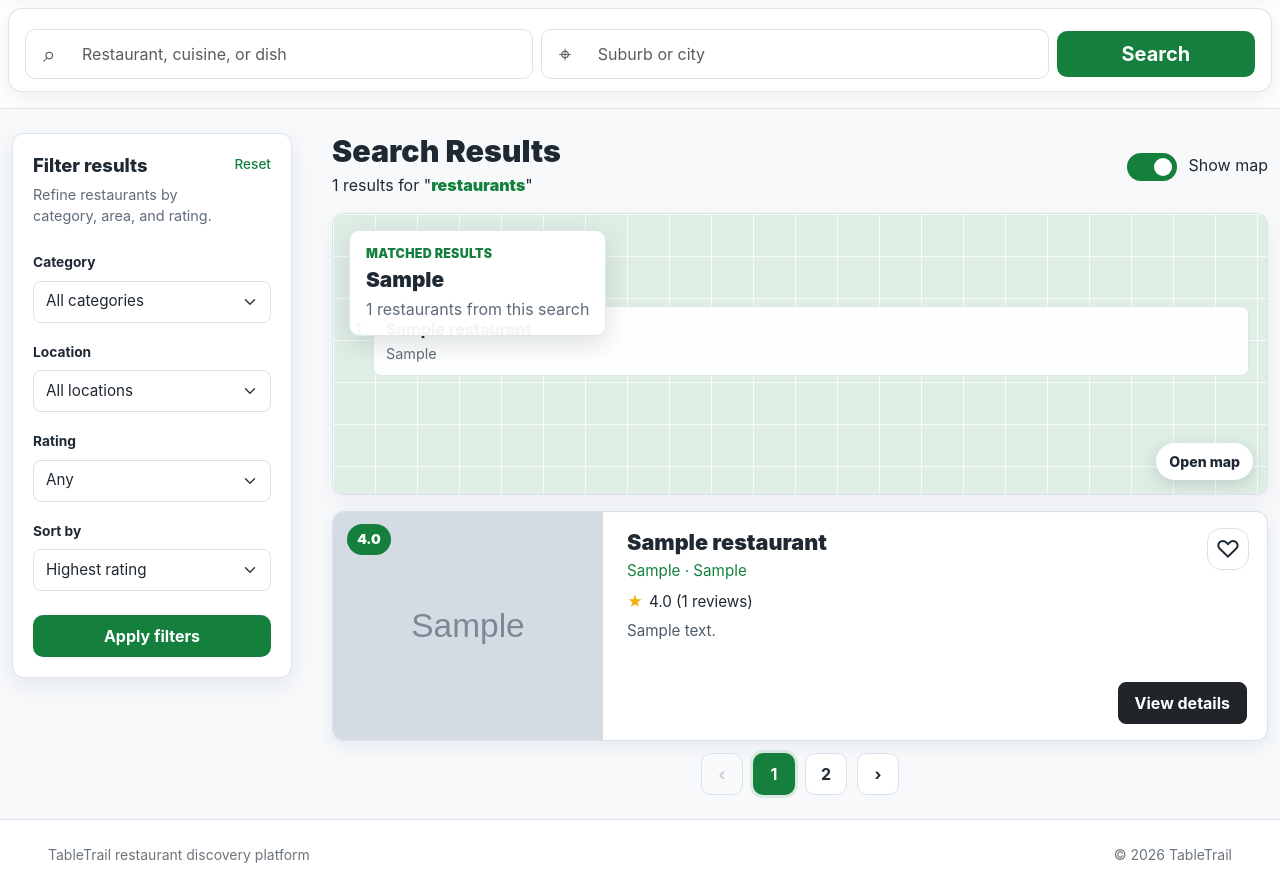
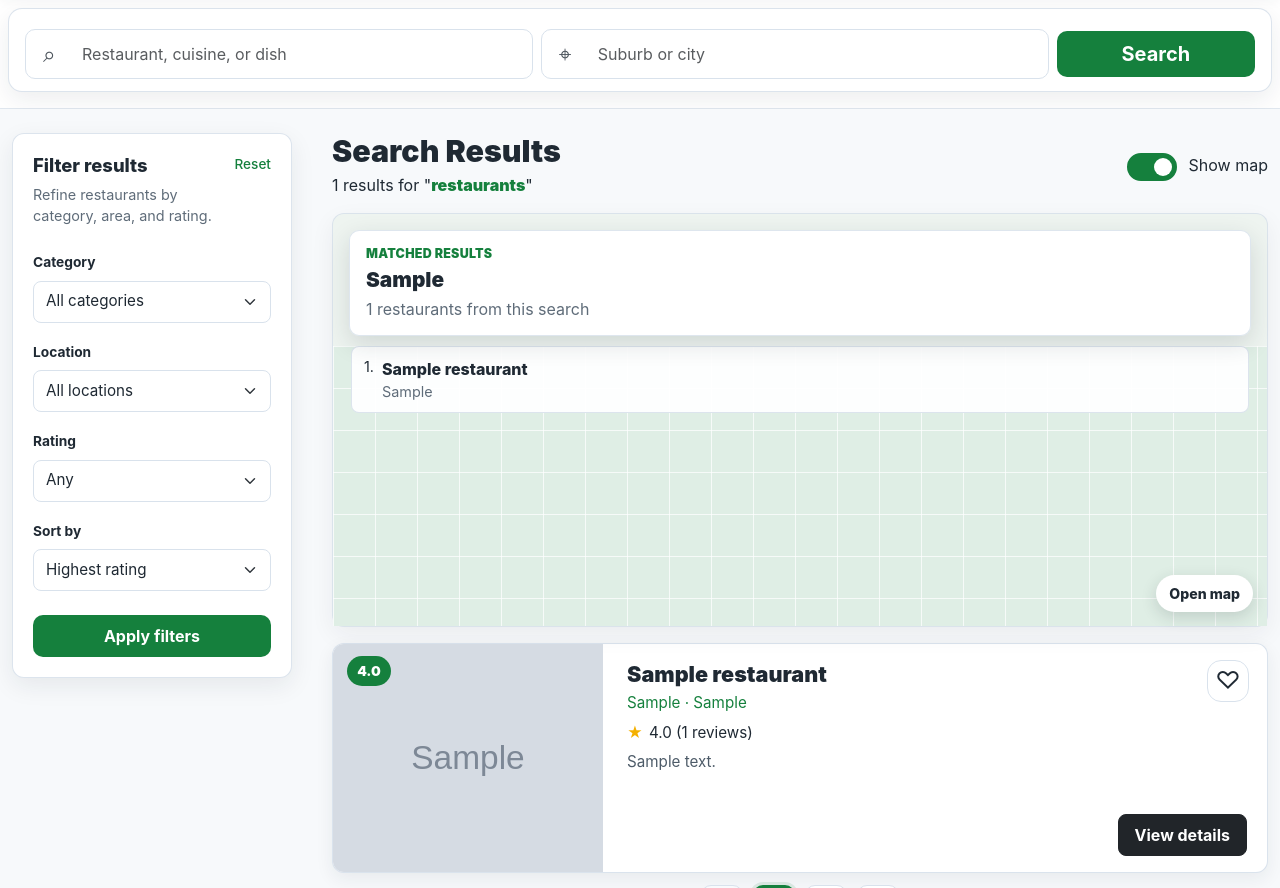
Before and after one commit to choiiis/cits5505-project, a Flask app: page /search in a window 1280 px wide. Shown: the part 61-949 px from the top of the page. Before the commit the page ends 924 px from the top, so only its background shows below. Run offline with Flask 3, Linux system fonts and the light colour scheme; tables that the repository leaves empty hold one stand-in row (values such as "Sample post"); grey boxes marked "Sample" are stand-in pictures.

Commit message:
Fixed the fallback map layout

```diff
--- a/app/static/css/search.css
+++ b/app/static/css/search.css
@@ -213,6 +213,10 @@
     box-shadow: 0 8px 24px rgba(31, 41, 51, 0.06);
 }
 
+.search-map-panel.is-fallback-visible {
+    overflow: visible;
+}
+
 .search-google-map {
     display: block;
     width: 100%;
@@ -227,7 +231,7 @@
 .search-map-fallback {
     display: none;
     min-height: 280px;
-    padding: 92px 18px 18px;
+    padding: 0 18px 18px;
     background:
         linear-gradient(rgba(255, 255, 255, 0.72) 1px, transparent 1px),
         linear-gradient(90deg, rgba(255, 255, 255, 0.72) 1px, transparent 1px),
@@ -240,18 +244,32 @@
 }
 
 .search-map-fallback ol {
+    counter-reset: mapped-restaurants;
     display: grid;
     grid-template-columns: repeat(auto-fit, minmax(220px, 1fr));
     gap: 10px;
     margin: 0;
-    padding-left: 22px;
+    padding: 0;
+    list-style: none;
 }
 
 .search-map-fallback li {
+    counter-increment: mapped-restaurants;
+    display: grid;
+    grid-template-columns: auto minmax(0, 1fr);
+    column-gap: 8px;
     padding: 10px 12px;
     border: 1px solid rgba(217, 226, 236, 0.9);
     border-radius: 8px;
     background: rgba(255, 255, 255, 0.94);
+    min-width: 0;
+}
+
+.search-map-fallback li::before {
+    content: counter(mapped-restaurants) ".";
+    color: var(--brand-ink);
+    font-size: 0.9rem;
+    line-height: 1.35;
 }
 
 .search-map-fallback a {
@@ -259,6 +277,10 @@
     color: var(--brand-ink);
     font-weight: 800;
     text-decoration: none;
+}
+
+.search-map-fallback li span {
+    grid-column: 2;
 }
 
 .search-map-fallback a:hover {
@@ -283,6 +305,14 @@
     border-radius: 10px;
     background: rgba(255, 255, 255, 0.95);
     box-shadow: 0 8px 24px rgba(31, 41, 51, 0.14);
+}
+
+.search-map-panel.is-fallback-visible .search-map-content {
+    position: relative;
+    top: auto;
+    left: auto;
+    max-width: none;
+    margin: 16px 16px 10px;
 }
 
 .search-map-eyebrow {
--- a/app/static/js/search.js
+++ b/app/static/js/search.js
@@ -96,6 +96,11 @@ function createInfoWindowContent(restaurant) {
 function showMapFallback() {
     const fallback = document.getElementById("mapFallback");
     const mapCanvas = document.getElementById("restaurantMap");
+    const mapPreview = document.getElementById("mapPreview");
+
+    if (mapPreview) {
+        mapPreview.classList.add("is-fallback-visible");
+    }
 
     if (fallback) {
         fallback.classList.add("is-visible");
@@ -109,6 +114,11 @@ function showMapFallback() {
 function hideMapFallback() {
     const fallback = document.getElementById("mapFallback");
     const mapCanvas = document.getElementById("restaurantMap");
+    const mapPreview = document.getElementById("mapPreview");
+
+    if (mapPreview) {
+        mapPreview.classList.remove("is-fallback-visible");
+    }
 
     if (fallback) {
         fallback.classList.remove("is-visible");
```
